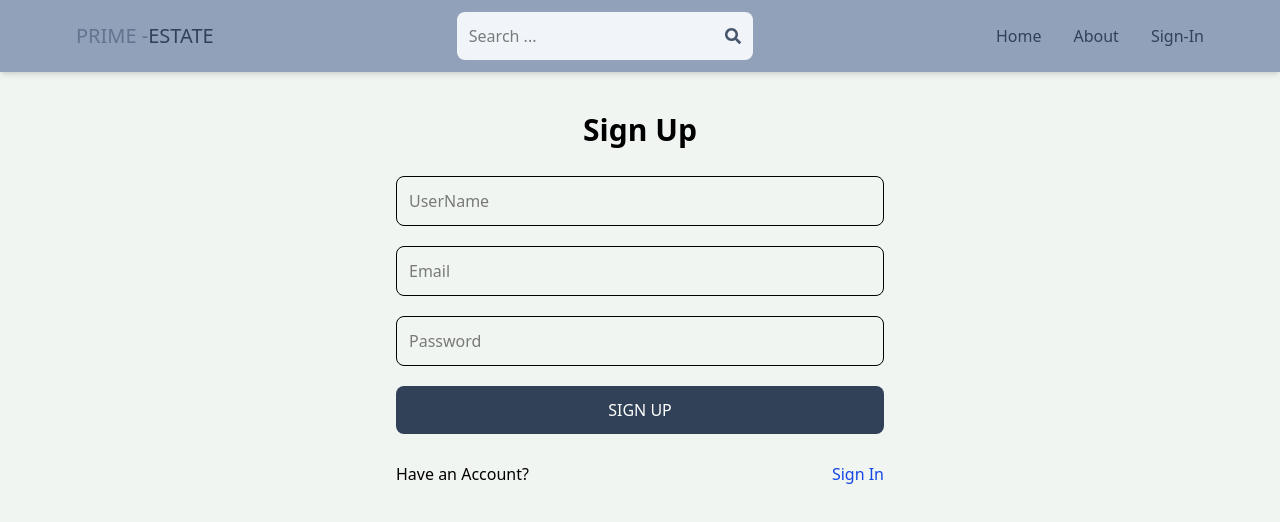
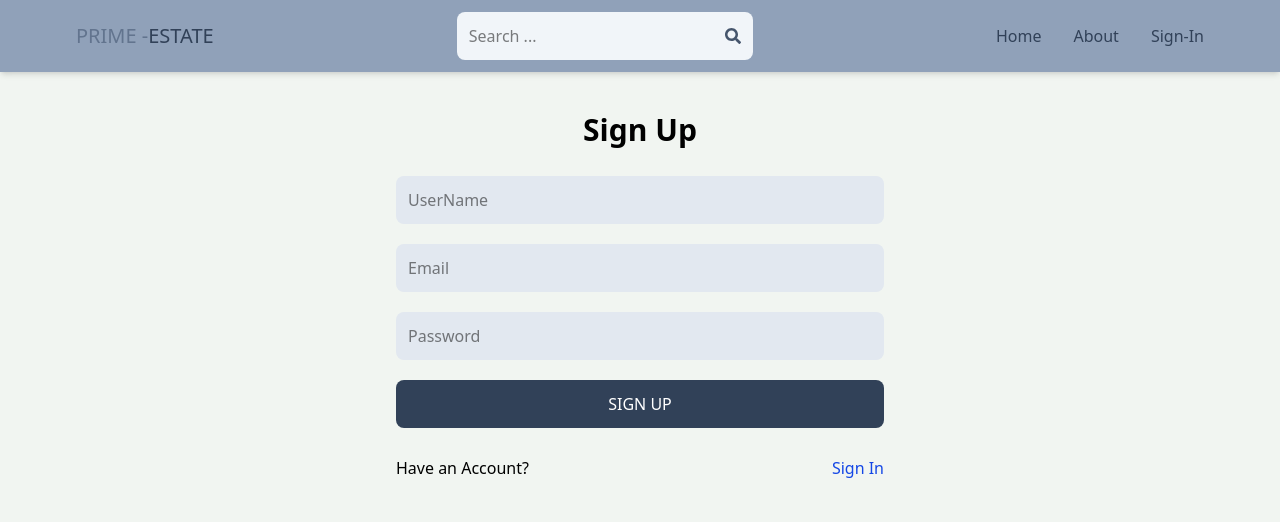
Before and after one commit to thilanhasitha/real-estate, a React (Vite) app in the folder client/: page /sign-up in a window 1280 px wide. Shown: the top 522 px of the page. Built offline with nearby package versions, Linux system fonts and the light colour scheme.

Commit message:
updeted sign up page

```diff
--- a/client/src/pages/SignUp.jsx
+++ b/client/src/pages/SignUp.jsx
@@ -6,9 +6,9 @@ export default function SignUp() {
     <div className='max-w-lg mx-auto p-3'>
       <h1 className='text-3xl text-center  font-semibold my-7'>Sign Up</h1>
       <form className='flex flex-col gap-5'>
-        <input type='text'placeholder='UserName' className='border p-3 rounded-lg' id='username'/>
-        <input type='email'placeholder='Email' className='border p-3 rounded-lg' id='email'/>
-        <input type='password'placeholder='Password' className='border p-3 rounded-lg' id='password'/>
+        <input type='text'placeholder='UserName' className=' p-3 rounded-lg bg-slate-200' id='username'/>
+        <input type='email'placeholder='Email' className=' p-3 rounded-lg bg-slate-200' id='email'/>
+        <input type='password'placeholder='Password' className=' p-3 rounded-lg bg-slate-200' id='password'/>
 
         <button className='bg-slate-700 text-white p-3 rounded-lg uppercase hover:opacity-95 disabled:opacity-80'>Sign Up</button>
       </form>
```
